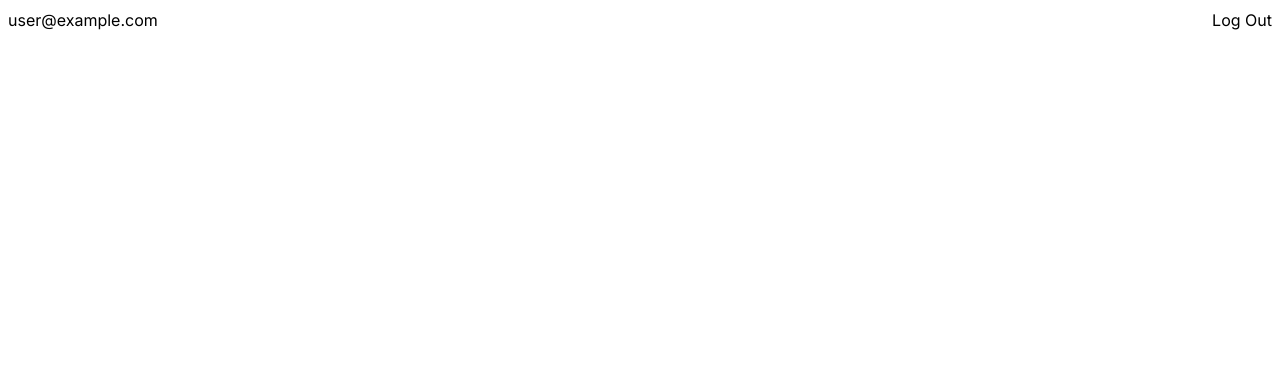
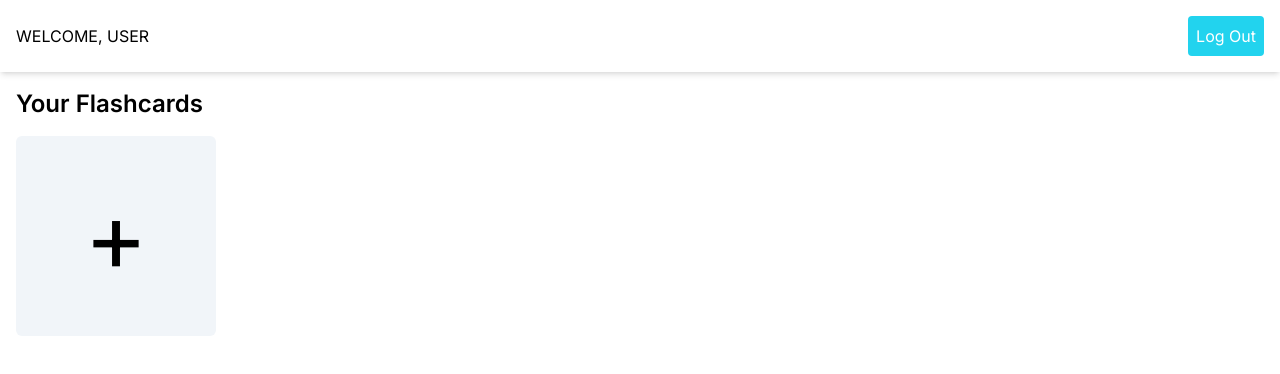
Before and after one commit to Kanak1125/language-learning-flashcards-app, a Next.js app: page / in a window 1280 px wide. Shown: the top 374 px of the page. Built offline with nearby package versions, Linux system fonts and the light colour scheme; no server answers; sample sign-in values are in the browser's storage.

Commit message:
dashboard ui added

```diff
--- a/src/app/login/page.jsx
+++ b/src/app/login/page.jsx
@@ -53,7 +53,7 @@ const page = () => {
             className='mb-5 border-2 border-slate-200 py-1 px-2 mt-1 rounded'
             required
           />
-          <input type="submit" value={"Log In"} className='mb-4 bg-cyan-400 hover:bg-cyan-500 text-white py-2 rounded transition cursor-pointer mt-1 hover:bg-slate-'/>
+          <input type="submit" value={"Log In"} className='mb-4 bg-cyan-400 hover:bg-cyan-500 text-white py-2 rounded transition cursor-pointer mt-1 '/>
           <Link href={'/forgot-password'} className='text-center my-2 hover:underline text-cyan-400'>Forgot Password?</Link>
         </form>
         <div className='mt-5'>
--- a/src/app/page.js
+++ b/src/app/page.js
@@ -1,12 +1,12 @@
 'use client'
 
-import Navbar from "@/components/Navbar";
+import Dashboard from "@/components/Dashboard";
 import ProtectedRoute from "@/components/ProtectedRoute";
 
 export default function Home() {
   return (
     <ProtectedRoute>
-      <Navbar />
+      <Dashboard />
     </ProtectedRoute>
   )
 }
--- /dev/null
+++ b/src/components/Dashboard.jsx
@@ -0,0 +1,66 @@
+'use client'
+
+import React, { useState, useRef } from 'react'
+import Navbar from "@/components/Navbar";
+
+const Dashboard = () => {
+    const [open, setOpen] = useState(false);
+    const wordRef = useRef();
+    const pronunciationRef = useRef();
+    const meaningRef = useRef();
+
+  return (
+    <>
+        {open && <div className='absolute min-h-screen bg-black/60 flex items-center justify-center w-full'>
+                    <div className='bg-white w-[80%] md:w-[555px] rounded-md'>
+                        <h2 className='text-2xl text-center font-semibold py-4'>Add new flashcard</h2>
+                        <hr />
+                        <form action="" className='p-4 flex flex-col'>
+                    <label htmlFor="word">Word </label>
+                    <input
+                        type="text"
+                        id='word'
+                        ref={wordRef}
+                        className='mb-5 border-2 border-slate-200 py-1 px-2 mt-1 rounded'
+                        placeholder='e.g. gomenasai'
+                        required
+                    />
+                    <label htmlFor="pronunciation">Pronunciation </label>
+                    <input
+                        type="text"
+                        id='pronunciation'
+                        ref={pronunciationRef}
+                        className='mb-5 border-2 border-slate-200 py-1 px-2 mt-1 rounded'
+                        placeholder='go-me-naa-saii'
+                        required
+                    />
+                    <label htmlFor="meaning">Meaning </label>
+                    <input
+                        type="text"
+                        id='meaning'
+                        ref={meaningRef}
+                        className='mb-5 border-2 border-slate-200 py-1 px-2 mt-1 rounded'
+                        placeholder='I am sorry (informal)'
+                        required
+                    />
+                    <footer className='ml-auto'>
+                        <input type="submit" value="Add" className='cursor-pointer bg-cyan-400 hover:bg-cyan-500 text-white h-8 w-20 rounded transition'/>
+                        <button className='cursor-pointer border-2 border-slate-500 hover:bg-slate-500 hover:text-white text-slate-500 h-8 w-20 rounded transition ml-4'
+                        onClick={() => setOpen(false)}
+                        >Close</button>
+                    </footer>
+                        </form>
+                    </div>
+                </div>}
+        <Navbar />
+        <div className='p-4'>
+            <h2 className='text-2xl font-semibold'>Your Flashcards</h2>
+            <div className='md:w-[200px] h-[200px] bg-slate-100 rounded-md text-8xl text-center leading-[200px] cursor-pointer my-4 selec' onClick={() => setOpen(true)} title='Add new flashcard'>
+                +
+            </div>
+        </div>
+    </>
+  )
+}
+
+export default Dashboard
--- a/src/components/Navbar.jsx
+++ b/src/components/Navbar.jsx
@@ -9,7 +9,7 @@ const Navbar = () => {
     const router = useRouter();
 
     function logout() {
-        const { result, err } = logOut();
+        const { err } = logOut();
 
         if (err) {
             setError("Failed to log out");
@@ -20,11 +20,16 @@ const Navbar = () => {
         router.push('/login');
     }
     return (
-        <header className='flex justify-between items-center p-2'>
-            <h2> {currentUser ? currentUser.email : ""} </h2>
-            <div onClick={logout} className='cursor-pointer'>
+        <header className='flex justify-between items-center p-4 shadow-md'>
+            {error &&
+                <div className='bg-red-100 border-2 border-red-400 text-red-400 mt-2 p-3 rounded absolute top-2 left-[50%] translate-x-[-50%] min-w-[200px] text-center'>
+                    {error}
+                </div>
+            }
+            <h2> {currentUser ? `WELCOME, ${currentUser.email.split('@')[0].toUpperCase()}` : ""} </h2>
+            <button onClick={logout} className='cursor-pointer bg-cyan-400 hover:bg-cyan-500 text-white p-2 rounded transition'>
                 Log Out
-            </div>
+            </button>
         </header>
     )
 }
```
